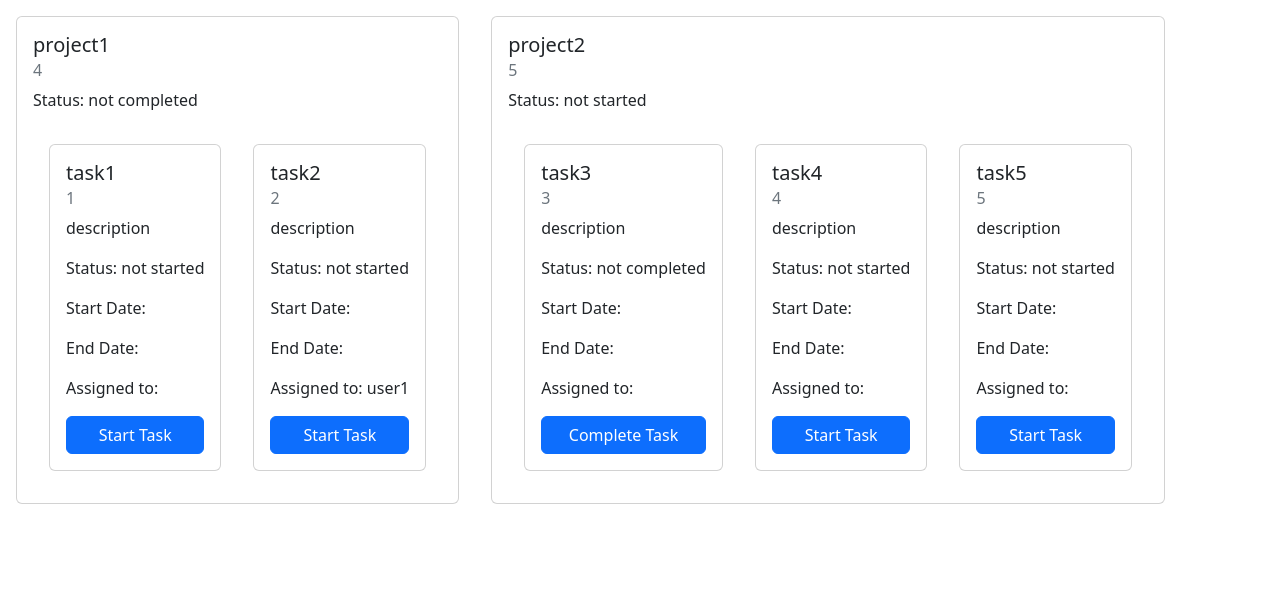
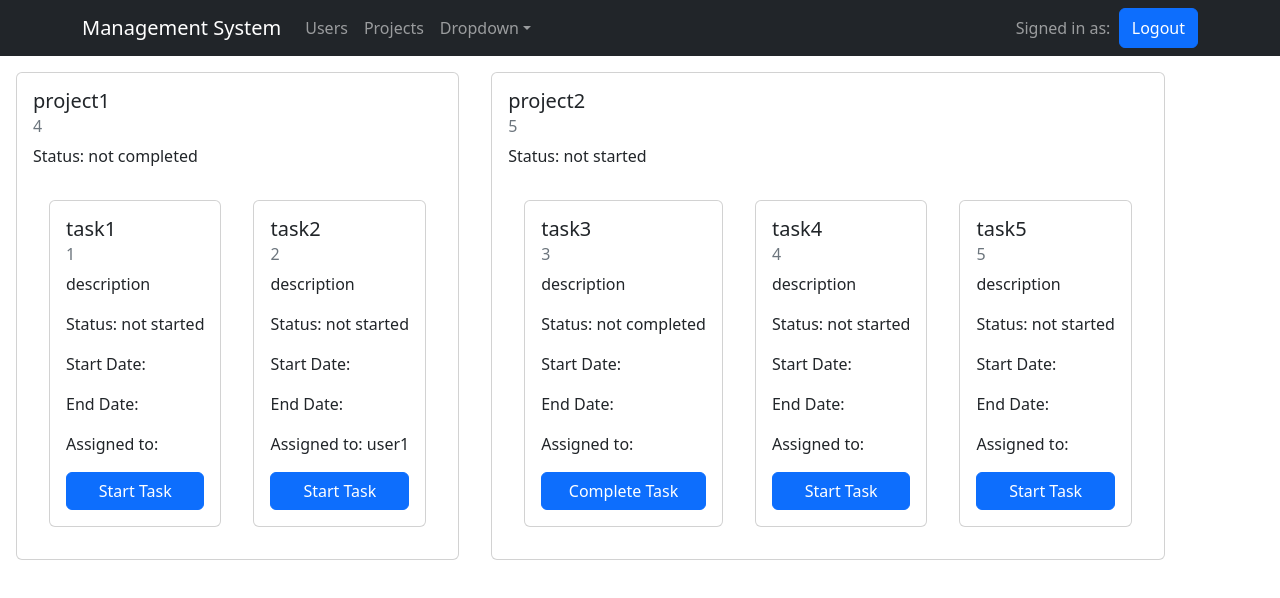
Before and after one commit to lambtonProjects/fp_react_task_mgmt_system, a React (Create React App) app in the folder Frontend/: page /list in a window 1280 px wide. Shown: the top 598 px of the page. Built offline with nearby package versions, Linux system fonts and the light colour scheme.

Commit message:
nav to projects
nav to projects

```diff
--- a/Frontend/src/pages/ItemsList.js
+++ b/Frontend/src/pages/ItemsList.js
@@ -3,6 +3,7 @@ import { Link } from "react-router-dom";
 import Card from 'react-bootstrap/Card';
 import CardGroup from 'react-bootstrap/CardGroup';
 import Button from 'react-bootstrap/Button';
+import MyNavbar from "./MyNavbar";
 
 const TaskItem = props => (
         <div>
@@ -69,6 +70,7 @@ export default class ItemsList extends React.Component{
     render(){
         return(
             <div>
+                <MyNavbar />
                 <CardGroup>
                     { this.list() }
                 </CardGroup>
--- a/Frontend/src/pages/MyNavbar.js
+++ b/Frontend/src/pages/MyNavbar.js
@@ -25,7 +25,7 @@ function MyNavbar() {
         <Navbar.Collapse id="responsive-navbar-nav">
           <Nav className="me-auto">
             <Nav.Link href="#features">Users</Nav.Link>
-            <Nav.Link href="#pricing">Projects</Nav.Link>
+            <Nav.Link href="/list">Projects</Nav.Link>
             <NavDropdown title="Dropdown" id="collasible-nav-dropdown">
               <NavDropdown.Item href="#action/3.1">Action</NavDropdown.Item>
               <NavDropdown.Item href="#action/3.2">
```
